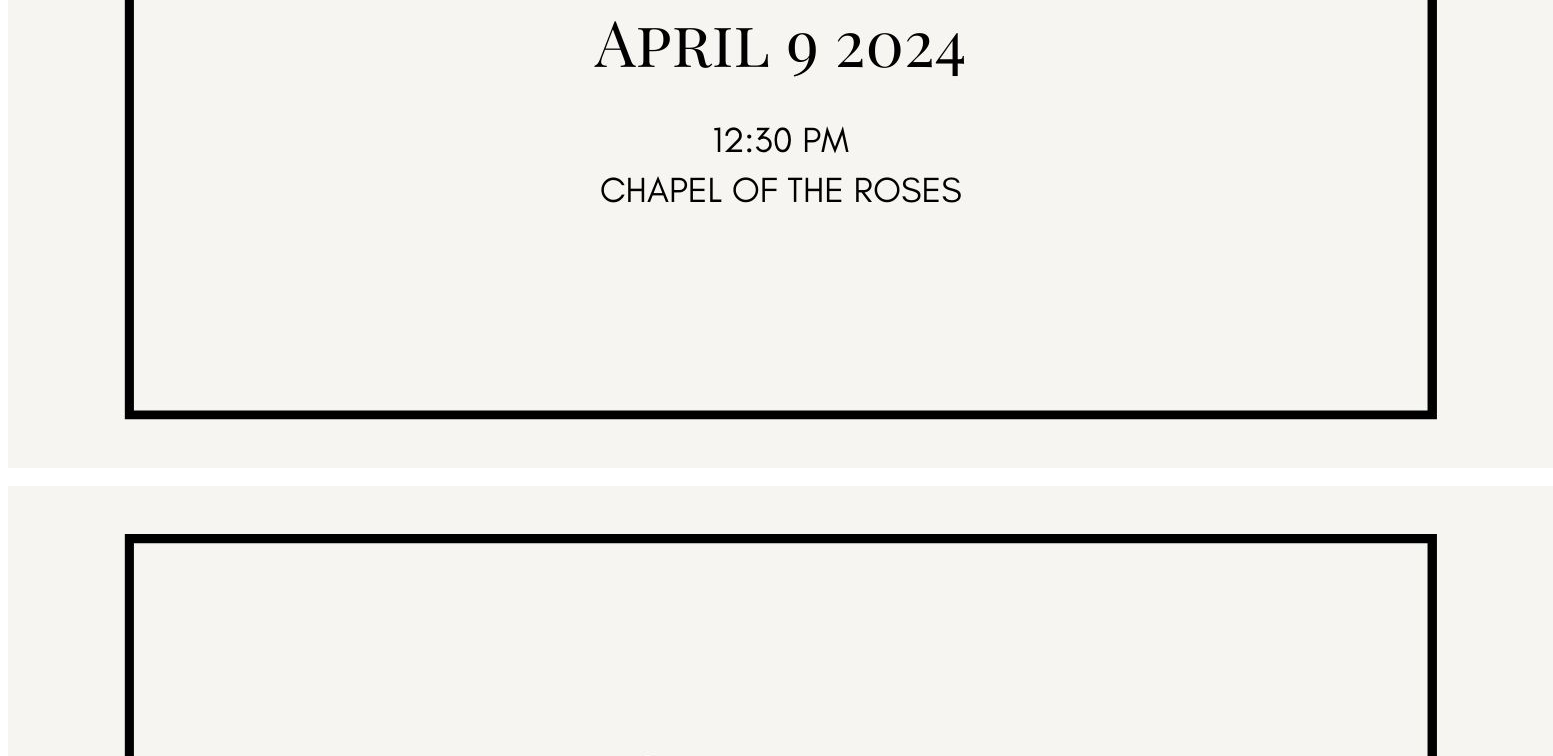
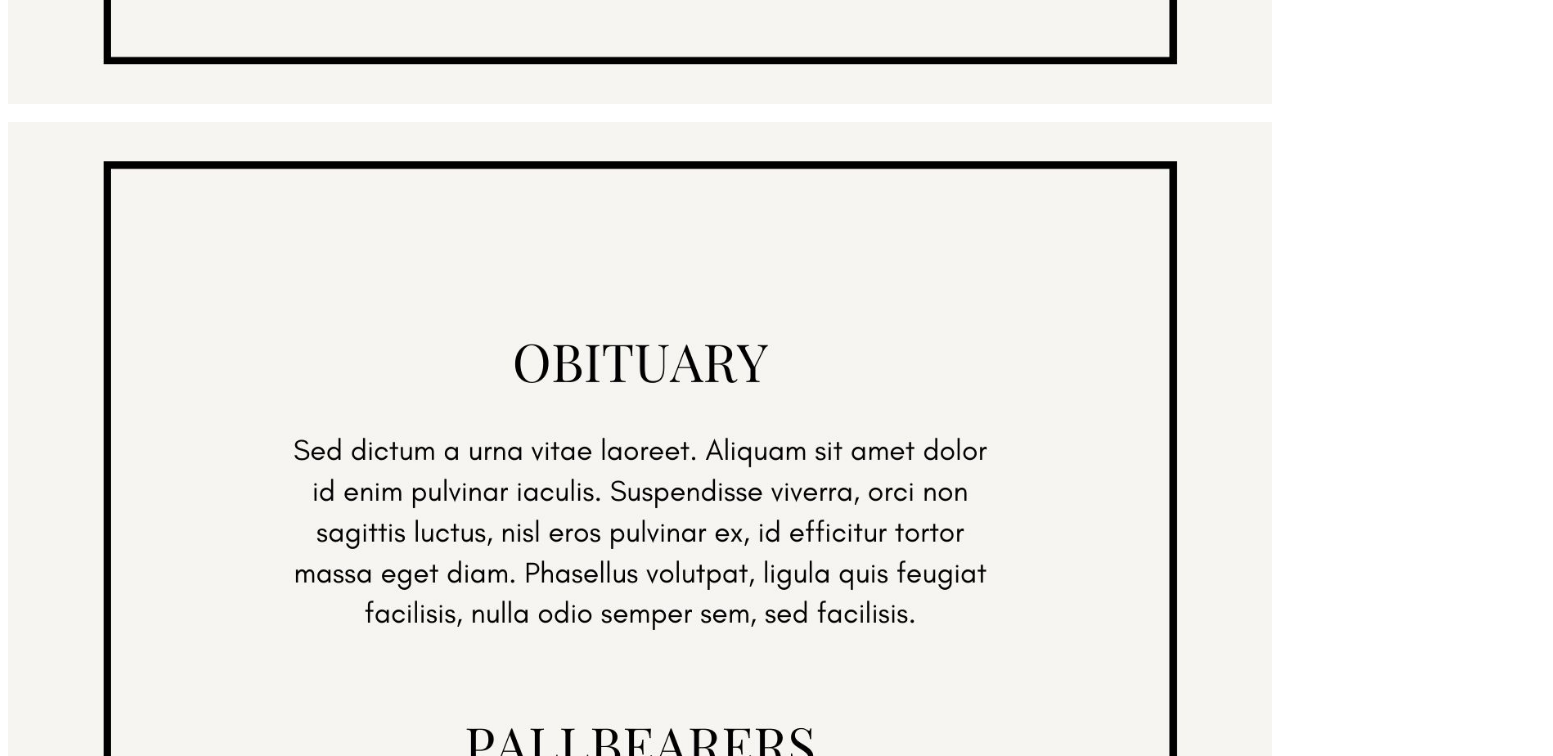
Before and after one commit to sorabji/memoriam, a plain HTML site: page index.html in a window 1280 px wide. Shown: the part 1540-2296 px from the top of the page, 1553 px wide, since content can reach past the window. Drawn offline with Linux system fonts and the light colour scheme.

Commit message:
more style

```diff
--- a/index.html
+++ b/index.html
@@ -8,9 +8,9 @@
   </head>
   <body>
     <main>
-        <img src="./p1.jpg" alt="page 1" style="display: block; margin: auto;">
+        <img src="./p1.jpg" alt="page 1" style="display: block; margin: auto; max-width: 100%; min-width: 300px; height: auto;">
         <br />
-        <img src="./p2.jpg" alt="page 2" style="display: block; margin: auto;">
+        <img src="./p2.jpg" alt="page 2" style="display: block; margin: auto; max-width: 100%; min-width: 300px; height: auto;">
     </main>
   </body>
 </html>
```
